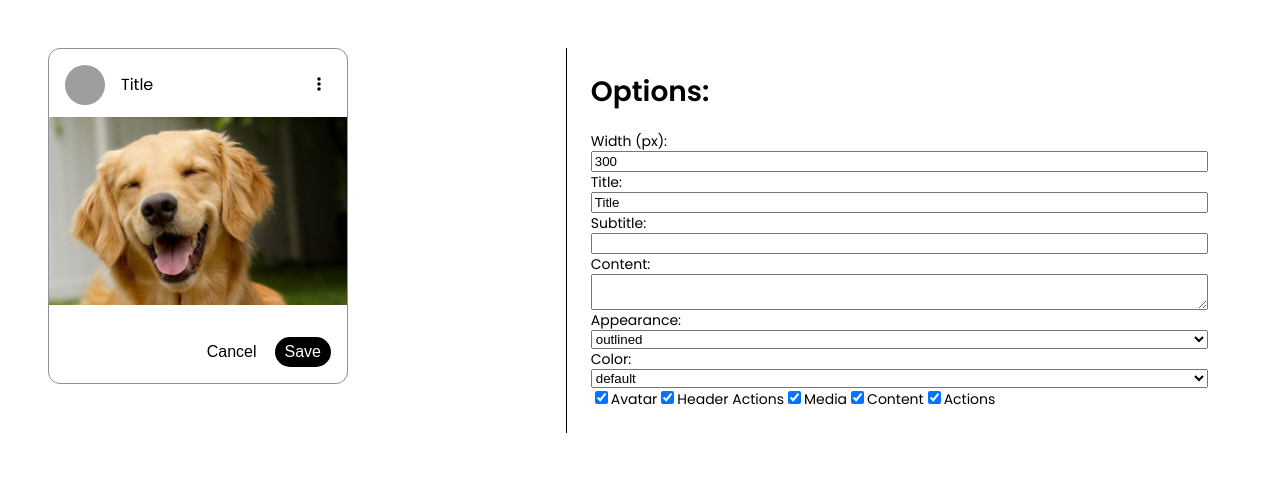
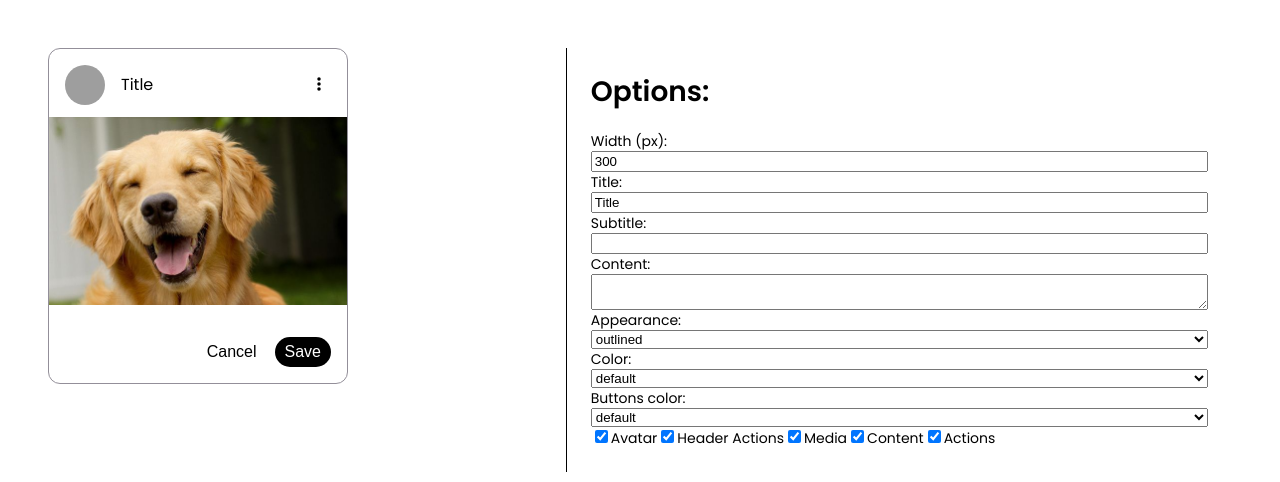
Before and after one commit to habiteam/habitea, a Next.js app: page /playground/card in a window 1280 px wide. Shown: the top 482 px of the page. Built offline with nearby package versions, Linux system fonts and the light colour scheme; grey boxes are pictures that could not be loaded.

Commit message:
fix: button color in card playground

```diff
--- a/pages/playground/card/index.tsx
+++ b/pages/playground/card/index.tsx
@@ -18,6 +18,8 @@ export default function Playground() {
     cardContent: '',
     cardAppearance: 'outlined',
     cardColor: 'default',
+
+    buttonsColor: 'default',
 
     hasAvatar: true,
     hasHeaderActions: true,
@@ -87,7 +89,7 @@ export default function Playground() {
 
             {form.hasActions && (
               <CardFooter
-                buttonColor={form.cardColor}
+                buttonColor={form.buttonsColor}
                 actions={cardFooterActions}
               ></CardFooter>
             )}
@@ -141,6 +143,7 @@ export default function Playground() {
                 </option>
               ))}
             </select>
+
             <label>Color: </label>
             <select
               name="cardColor"
@@ -153,6 +156,20 @@ export default function Playground() {
                 </option>
               ))}
             </select>
+
+            <label>Buttons color: </label>
+            <select
+              name="buttonsColor"
+              value={form.buttonsColor}
+              onChange={handleChange}
+            >
+              {colors.map((color, i) => (
+                <option key={i} value={color}>
+                  {color}
+                </option>
+              ))}
+            </select>
+
             <div>
               <input
                 type="checkbox"
```
